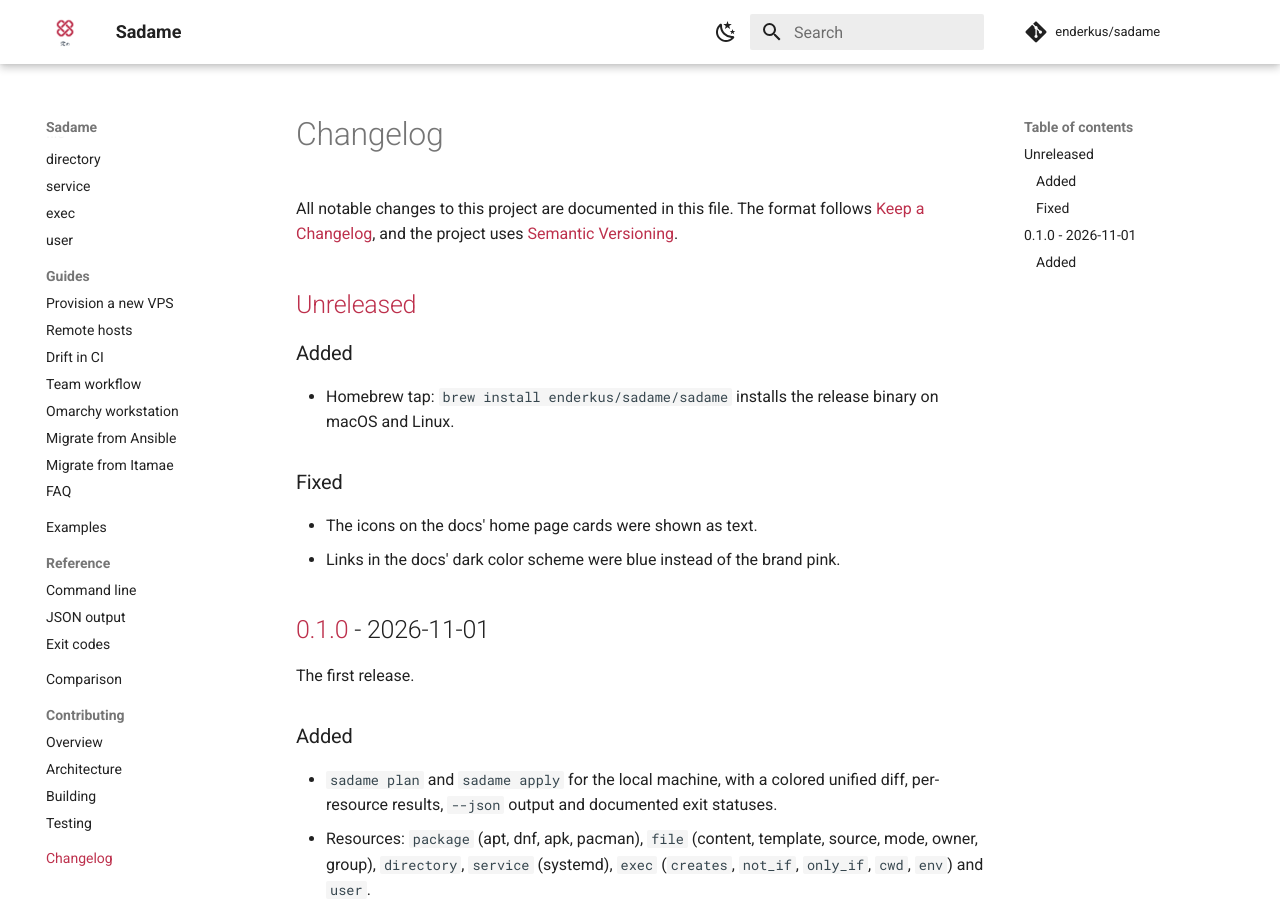
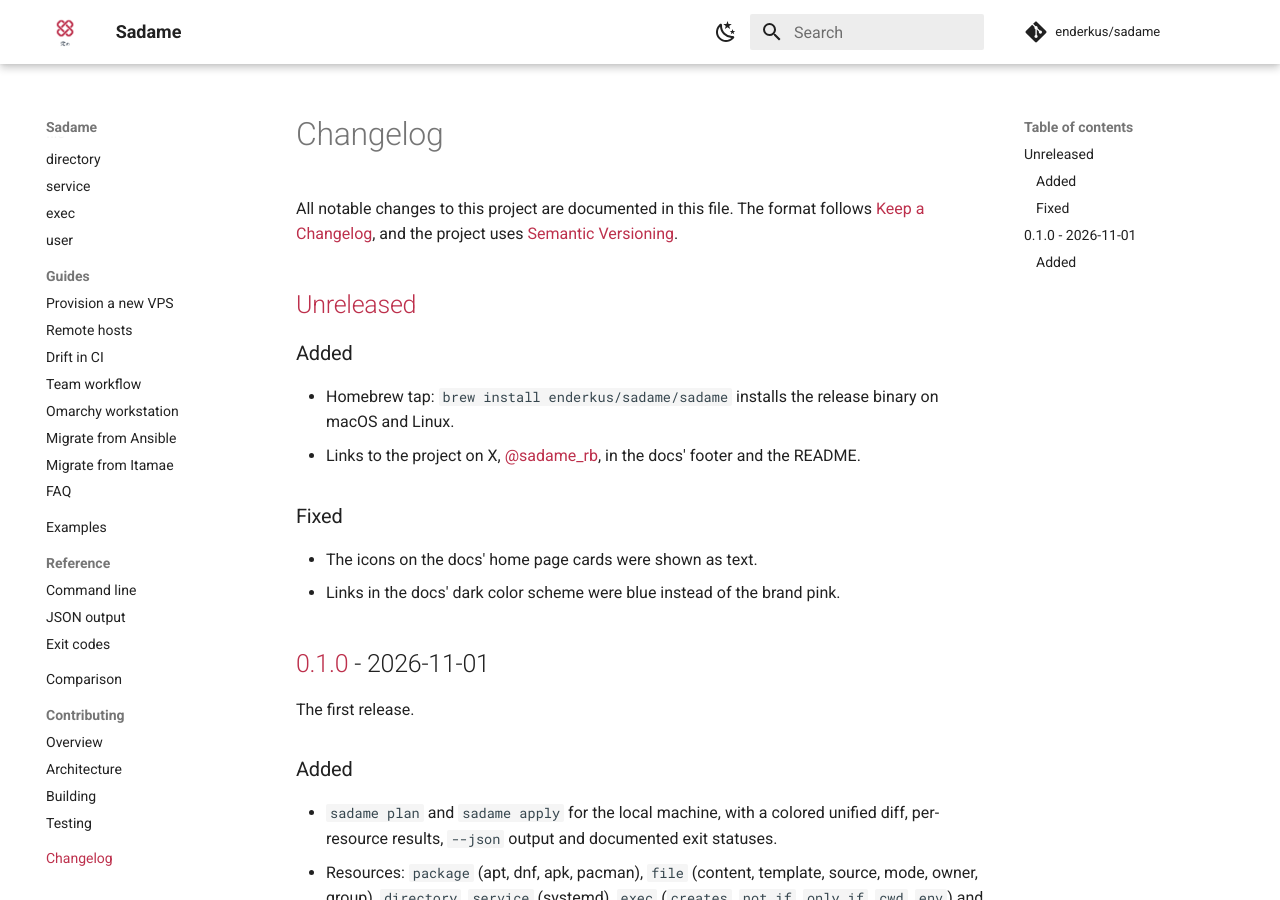
Before and after one commit to amassivus/sadame, an MkDocs documentation site: the page built from docs/changelog.md, in a window 1280 px wide and 900 px high. Built offline with MkDocs 1.6.1 and Material for MkDocs 9.7.7, drawn with Linux system fonts in a browser that asks for light colours; comment, search, counter and statistics services are not loaded.

Commit message:
docs: link to the project on X, @sadame_rb

```diff
--- a/CHANGELOG.md
+++ b/CHANGELOG.md
@@ -10,6 +10,8 @@ project uses [Semantic Versioning](https://semver.org/).
 
 - Homebrew tap: `brew install enderkus/sadame/sadame` installs the release
   binary on macOS and Linux.
+- Links to the project on X, [@sadame_rb](https://x.com/sadame_rb), in the
+  docs' footer and the README.
 
 ### Fixed
 
--- a/mkdocs.yml
+++ b/mkdocs.yml
@@ -40,6 +40,16 @@ theme:
 
 extra_css:
   - stylesheets/extra.css
+
+# Icons in the footer of every page.
+extra:
+  social:
+    - icon: fontawesome/brands/github
+      link: https://github.com/enderkus/sadame
+      name: Sadame on GitHub
+    - icon: fontawesome/brands/x-twitter
+      link: https://x.com/sadame_rb
+      name: "@sadame_rb on X"
 
 # Captured terminal sessions are embedded into pages, not published alone;
 # launch/ holds drafts for posts elsewhere.
--- a/overrides/main.html
+++ b/overrides/main.html
@@ -28,6 +28,7 @@
   <meta property="og:image:height" content="724">
   <meta property="og:image:alt" content="Sadame">
   <meta name="twitter:card" content="summary_large_image">
+  <meta name="twitter:site" content="@sadame_rb">
   <meta name="twitter:title" content="{{ preview_title }}">
   <meta name="twitter:description" content="{{ preview_description }}">
   <meta name="twitter:image" content="{{ preview_image }}">
```
Also changed, not shown: README.md (+7 -0 lines), docs/launch/announcement.md (+1 -0 lines).
